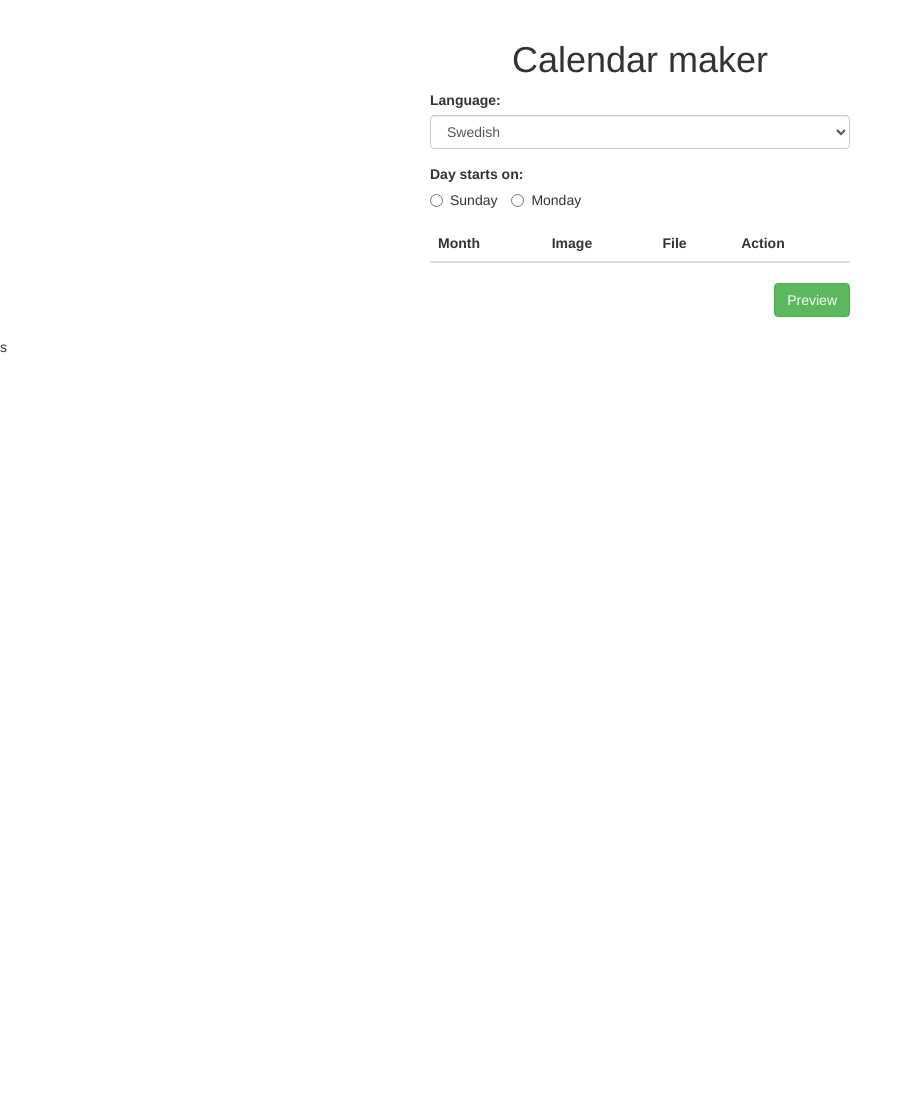
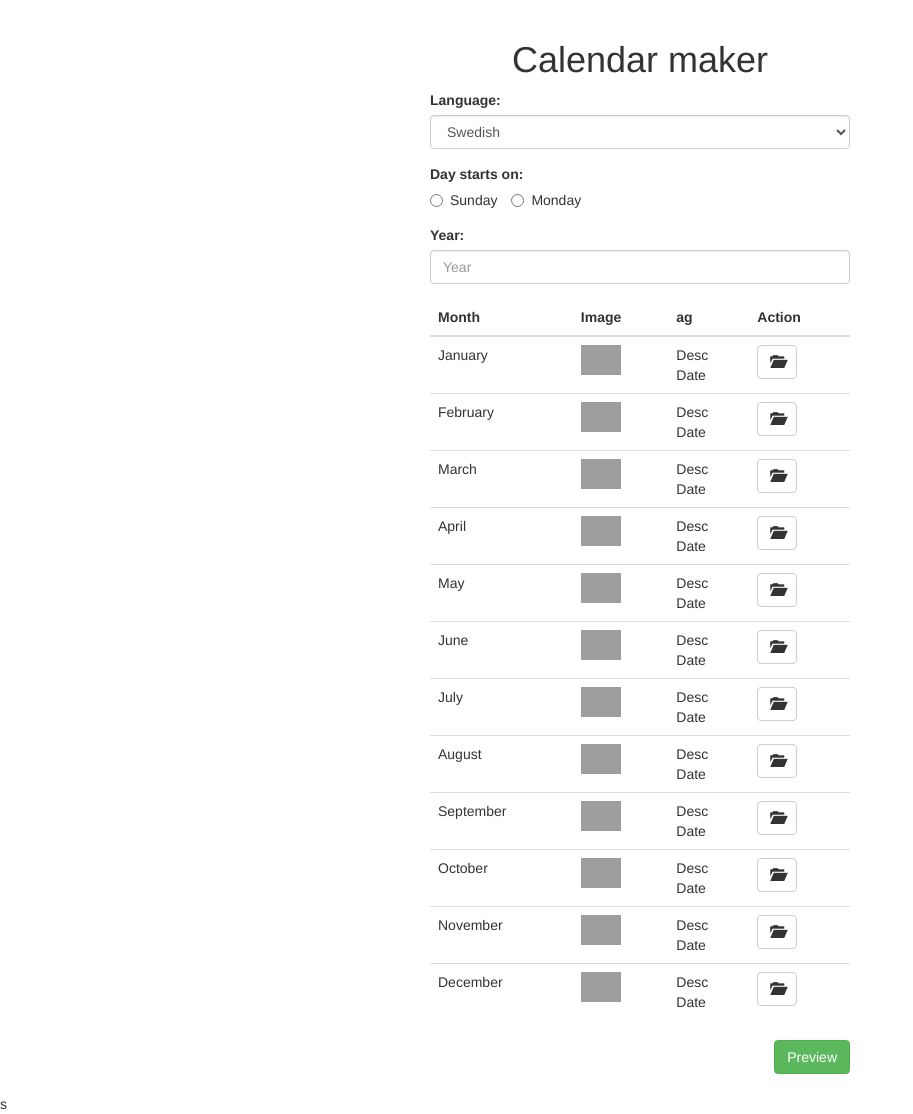
Before and after one commit to packlnd/calendar-maker, a Flask app: page / in a window 1280 px wide. Shown: the whole page, without its empty margins (0-913 px from the left). Before the commit the page ends 353 px from the top, so only its background shows below. Run offline with Flask 2, Linux system fonts and the light colour scheme; lists and menus that the app fills with data are empty; some libraries are stand-ins or nearby versions; grey boxes are pictures that could not be loaded.

Commit message:
More work on table

```diff
--- a/src/app.py
+++ b/src/app.py
@@ -6,7 +6,9 @@ app = Flask(__name__)
 
 @app.route("/")
 def index():
-    return render_template('index.html')
+    months=('January','February','March','April','May','June',\
+        'July','August','September','October','November','December')
+    return render_template('index.html',months=months)
 
 @app.route("/upload",methods=['GET','POST'])
 def upload():
--- a/src/templates/index.html
+++ b/src/templates/index.html
@@ -32,17 +32,37 @@
             </div>
         </fieldset>
         <fieldset>
+            <div class="form-group">
+                <label for="year">Year:</label>
+                <input class="form-control" placeholder="Year" type="text">
+            </div>
+        </fieldset>
+        <fieldset>
             <table class="table">
                 <thead>
                     <tr>
                         <th>Month</th>
                         <th>Image</th>
-                        <th>File</th>
+                        <th>ag</th>
                         <th>Action</th>
                     </tr>
                 </thead>
                 <tbody>
-                    <!--Do this as for-loop-->
+                {% for m in months: %}
+                    <tr>
+                        <td>{{m}}</td>
+                        <td><img class="thumb" src="awdwaw"></td>
+                        <td>
+                            Desc</br>
+                            Date
+                        </td>
+                        <td>
+                            <button type="button" class="btn btn-default">
+                                <span class="glyphicon glyphicon-folder-open"></span>
+                            </button>
+                        </td>
+                    </tr>
+                {% endfor %}
                 </tbody>
             </table>
         </fieldset>
```
